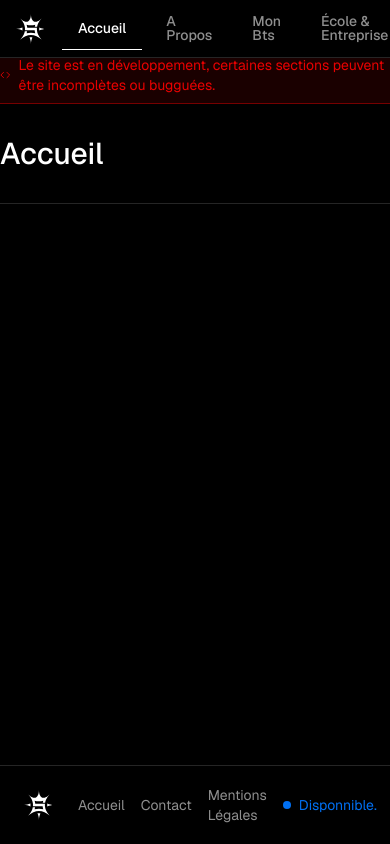
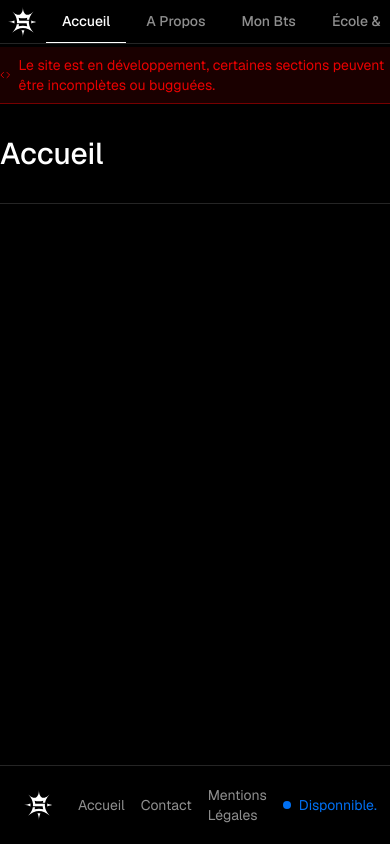
Before and after one commit to FlytziTv/sz-slam, a Next.js app: page / in a window 390 px wide. Built offline with nearby package versions, Linux system fonts and the light colour scheme.

Commit message:
responsive header

```diff
--- a/app/globals.css
+++ b/app/globals.css
@@ -63,3 +63,18 @@ body {
   color: var(--color-foreground);
   font-family: var(--font-sans);
 }
+
+/* globals.css */
+
+@layer utilities {
+  /* Pour Chrome, Safari et Opera */
+  .scrollbar-none::-webkit-scrollbar {
+    display: none;
+  }
+
+  /* Pour IE, Edge et Firefox */
+  .scrollbar-none {
+    -ms-overflow-style: none; /* IE and Edge */
+    scrollbar-width: none; /* Firefox */
+  }
+}
--- a/components/sz/header.tsx
+++ b/components/sz/header.tsx
@@ -22,10 +22,11 @@ export default function Header() {
   const pathname = usePathname();
 
   return (
-    <header className="border-b border-border flex flex-row items-center gap-2 px-2 fixed top-0 left-0 right-0 bg-background z-10">
-      <Link href="/" className="p-2">
+    <header className="border-b border-border flex flex-row items-center justify-start gap-2 px-2 fixed top-0 left-0 right-0 bg-background z-10">
+      <Link href="/" className="shrink-0 z-10">
         <SZLogo size={30} />
       </Link>
+      <nav className="flex flex-row gap-1 overflow-x-auto scrollbar-none w-full h-full">
         {page.map((item) => {
           const isActive = pathname === item.url;
           return (
@@ -37,13 +38,14 @@ export default function Header() {
               }`}
             >
               <p
-              className={`group flex leading-none px-4 py-2 group-hover:bg-accent transition-colors duration-150 rounded-sm text-sm font-medium group-hover:text-foreground ${isActive ? "text-foreground" : "text-muted-foreground"}`}
+                className={`group flex leading-none px-4 py-2 group-hover:bg-accent transition-colors duration-150 rounded-sm text-sm font-medium shrink-0 whitespace-nowrap group-hover:text-foreground ${isActive ? "text-foreground" : "text-muted-foreground"}`}
               >
                 {item.title}
               </p>
             </Link>
           );
         })}
+      </nav>
     </header>
   );
 }
```
Lines whose indentation alone changed are shown as unchanged.
